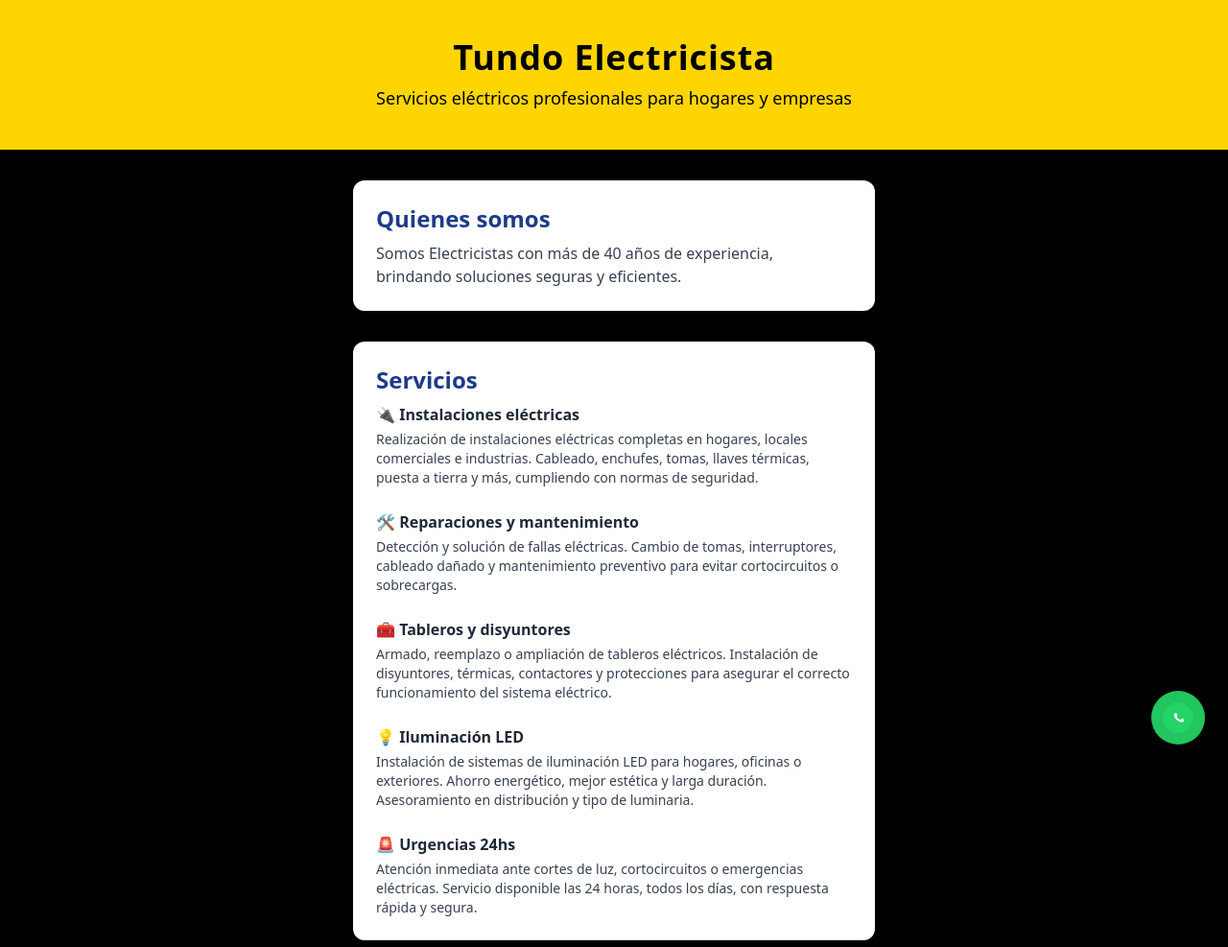
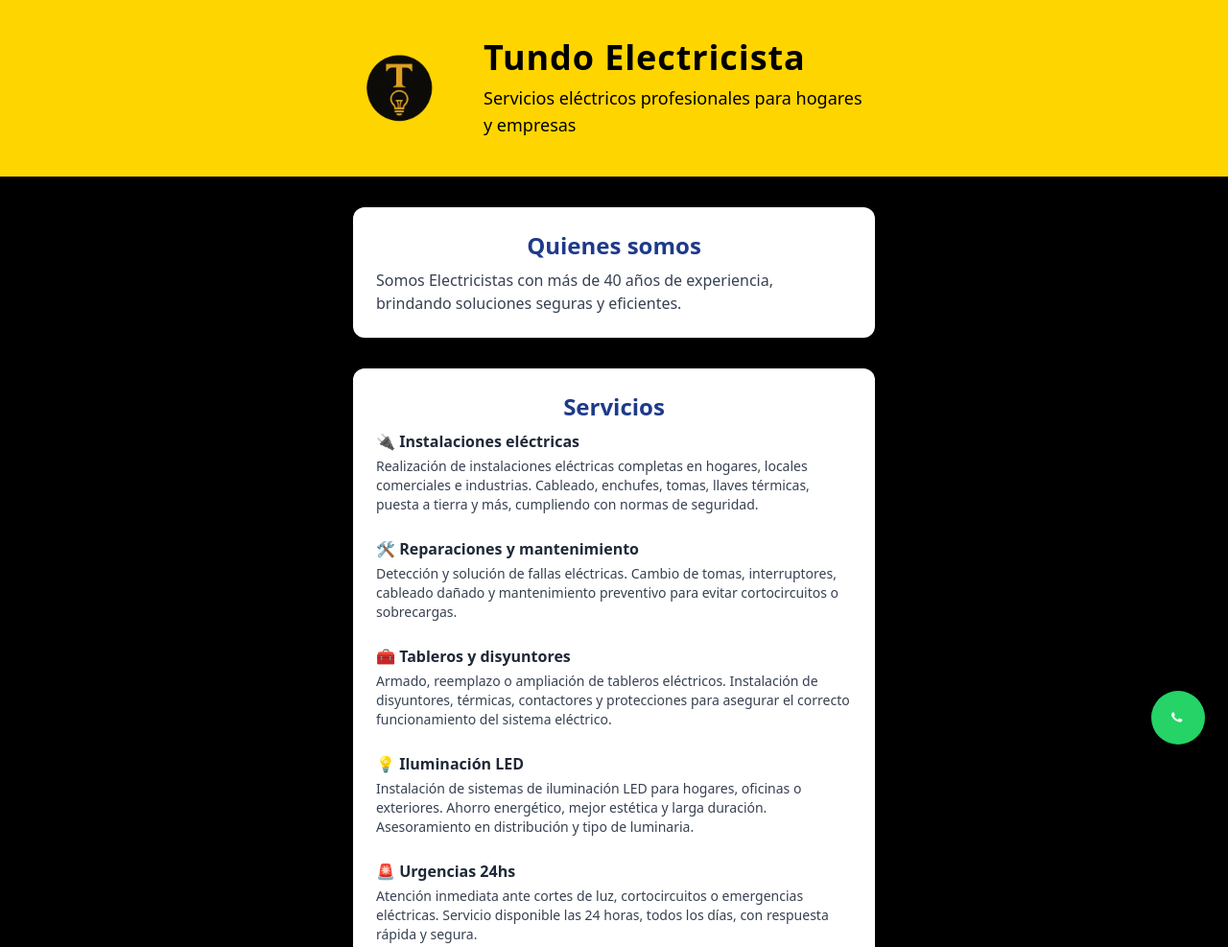
Before and after one commit to eroscabj/landing-electricista, a plain HTML site: page index.html in a window 1280 px wide. Shown: the top 987 px of the page at 96% size. Drawn offline with nearby package versions, Linux system fonts and the light colour scheme.

Commit message:
Add files via upload

```diff
--- a/index.html
+++ b/index.html
@@ -7,17 +7,22 @@
   <script src="https://cdn.tailwindcss.com"></script>
 </head>
 <body class="bg-black text-white font-sans">
-  <header class="text-black py-8 sm:py-10 text-center shadow" style="background-color: #ffd500;">
-    <h1 class="text-3xl sm:text-4xl font-bold mb-2 tracking-wide">Tundo Electricista</h1>
-    <p class="text-base sm:text-lg">Servicios eléctricos profesionales para hogares y empresas</p>
+  <header class="text-black py-8 sm:py-10 shadow" style="background-color: #ffd500;">
+    <div class="max-w-xl mx-auto flex flex-col sm:flex-row items-center sm:items-center gap-4 px-4">
+      <img src="logo.png" alt="Logo Tundo Electricista" class="h-20 w-20 sm:h-24 sm:w-24 object-cover bg-transparent flex-shrink-0 mr-0 sm:mr-6" style="background: none; border: none;" />
+      <div class="flex flex-col items-center sm:items-start w-full min-w-0">
+        <h1 class="text-3xl sm:text-4xl font-bold mb-1 sm:mb-2 tracking-wide whitespace-nowrap sm:whitespace-normal text-center sm:text-left overflow-hidden text-ellipsis">Tundo Electricista</h1>
+        <p class="text-base sm:text-lg text-center sm:text-left">Servicios eléctricos profesionales para hogares y empresas</p>
+      </div>
+    </div>
   </header>
   <main class="max-w-xl w-full mx-auto mt-6 sm:mt-8 px-2 sm:px-4">
     <section class="mb-6 sm:mb-8 bg-white rounded-xl shadow p-4 sm:p-6">
-      <h2 class="text-xl sm:text-2xl font-semibold text-blue-900 mb-2">Quienes somos</h2>
+      <h2 class="text-xl sm:text-2xl font-semibold text-blue-900 mb-2 text-center">Quienes somos</h2>
       <p class="text-gray-700 text-sm sm:text-base">Somos Electricistas con más de 40 años de experiencia, brindando soluciones seguras y eficientes.</p>
     </section>
     <section class="mb-6 sm:mb-8 bg-white rounded-xl shadow p-4 sm:p-6">
-      <h2 class="text-xl sm:text-2xl font-semibold text-blue-900 mb-2">Servicios</h2>
+      <h2 class="text-xl sm:text-2xl font-semibold text-blue-900 mb-2 text-center">Servicios</h2>
       <ul class="space-y-4 sm:space-y-6">
         <li>
           <span class="font-semibold text-gray-800">🔌 Instalaciones eléctricas</span>
@@ -43,34 +48,31 @@
     </section>
   </main>
   <section class="max-w-xl w-full mx-auto mt-4 mb-8 px-2 sm:px-4">
-    <form action="https://formspree.io/f/mayvlqzv" method="POST" class="bg-white rounded-xl shadow p-4 sm:p-6 flex flex-col space-y-4">
-      <h2 class="text-xl sm:text-2xl font-semibold text-blue-900 mb-2">Contacto</h2>
+    <form action="https://formspree.io/f/xwpbjear" method="POST" class="bg-white rounded-xl shadow p-4 sm:p-6 flex flex-col space-y-4">
+      <h2 class="text-xl sm:text-2xl font-semibold text-blue-900 mb-2 text-center">Contacto</h2>
       <div>
         <label for="nombre" class="block text-gray-700 font-medium mb-1">Nombre *</label>
-        <input type="text" id="nombre" name="nombre" required class="w-full border border-gray-300 rounded px-3 py-2 focus:outline-none focus:ring-2 focus:ring-blue-400" placeholder="Tu nombre">
+        <input type="text" id="nombre" name="nombre" required class="w-full border border-gray-300 rounded px-3 py-2 focus:outline-none focus:ring-2 focus:ring-blue-400 text-black" placeholder="Tu nombre">
       </div>
       <div>
         <label for="email" class="block text-gray-700 font-medium mb-1">Email *</label>
-        <input type="email" id="email" name="email" required class="w-full border border-gray-300 rounded px-3 py-2 focus:outline-none focus:ring-2 focus:ring-blue-400" placeholder="tucorreo@email.com">
+        <input type="email" id="email" name="email" required class="w-full border border-gray-300 rounded px-3 py-2 focus:outline-none focus:ring-2 focus:ring-blue-400 text-black" placeholder="tucorreo@email.com">
       </div>
       <div>
         <label for="telefono" class="block text-gray-700 font-medium mb-1">Teléfono (opcional)</label>
-        <input type="tel" id="telefono" name="telefono" class="w-full border border-gray-300 rounded px-3 py-2 focus:outline-none focus:ring-2 focus:ring-blue-400" placeholder="Ej: 11 2345-6789">
+        <input type="tel" id="telefono" name="telefono" class="w-full border border-gray-300 rounded px-3 py-2 focus:outline-none focus:ring-2 focus:ring-blue-400 text-black" placeholder="Ej: 11 2345-6789">
       </div>
       <div>
         <label for="mensaje" class="block text-gray-700 font-medium mb-1">Mensaje *</label>
-        <textarea id="mensaje" name="mensaje" required rows="4" class="w-full border border-gray-300 rounded px-3 py-2 focus:outline-none focus:ring-2 focus:ring-blue-400" placeholder="Escribí tu consulta..."></textarea>
+        <textarea id="mensaje" name="mensaje" required rows="4" class="w-full border border-gray-300 rounded px-3 py-2 focus:outline-none focus:ring-2 focus:ring-blue-400 text-black" placeholder="Escribí tu consulta..."></textarea>
       </div>
       <button type="submit" class="bg-blue-900 text-white font-semibold rounded px-6 py-2 hover:bg-blue-800 transition">Enviar</button>
-      <p class="text-xs text-gray-500 mt-2">Al enviar el formulario, recibirás una confirmación en pantalla y el mensaje llegará a erostundoo@gmail.com</p>
+      <p class="text-xs text-gray-500 mt-2">Al enviar el formulario, recibirás una confirmación en pantalla y el mensaje llegará a tu email.</p>
     </form>
   </section>
-  <a href="https://wa.me/5491154108256" class="fixed bottom-4 right-4 sm:bottom-6 sm:right-6 bg-green-500 hover:bg-green-600 rounded-full shadow-lg w-12 h-12 sm:w-14 sm:h-14 flex items-center justify-center z-50 transition duration-200 focus:outline-none focus:ring-0 active:outline-none active:ring-0" target="_blank" title="Contactar por WhatsApp">
-    <svg viewBox="0 0 32 32" class="w-7 h-7 sm:w-8 sm:h-8" xmlns="http://www.w3.org/2000/svg">
-      <g>
-        <circle cx="16" cy="16" r="16" fill="#25D366"/>
-        <path d="M22.1 17.6c-.3-.2-1.7-.8-2-.9-.3-.1-.5-.2-.7.2-.2.3-.6.9-.8 1.1-.1.2-.3.2-.6.1-.3-.1-1.1-.4-2-1.2-.7-.6-1.2-1.4-1.4-1.6-.1-.2-.01-.4.1-.5.1-.1.2-.3.3-.4.1-.1.1-.2.2-.4.1-.2.1-.3 0-.5-.1-.1-.6-1.4-.8-1.9-.2-.5-.4-.4-.6-.4-.2 0-.3 0-.5 0-.2 0-.4.1-.7.3-.2.2-.9.8-.9 2.1 0 1.2.9 2.4 1.1 2.6.1.2 1.9 2.8 4.4 3.8.6.2 1.1.4 1.5.5.6.1 1.2.1 1.6.1.5-.1 1.5-.6 1.7-1.2.2-.6.2-1.1.1-1.2-.1-.1-.2-.2-.5-.3z" fill="#fff"/>
-      </g>
+  <a href="https://wa.me/5491154108256" class="fixed bottom-4 right-4 sm:bottom-6 sm:right-6 bg-[#25D366] hover:bg-green-600 rounded-full shadow-lg w-12 h-12 sm:w-14 sm:h-14 flex items-center justify-center z-50 transition duration-200 focus:outline-none focus:ring-0 active:outline-none active:ring-0" target="_blank" title="Contactar por WhatsApp">
+    <svg xmlns="http://www.w3.org/2000/svg" viewBox="0 0 32 32" class="w-7 h-7 sm:w-8 sm:h-8" fill="white">
+      <path d="M19.11 17.47c-.26-.13-1.53-.76-1.77-.85-.24-.09-.41-.13-.58.13-.17.26-.67.85-.82 1.02-.15.17-.3.19-.55.07-.26-.13-1.09-.4-2.08-1.28-.77-.68-1.29-1.52-1.44-1.78-.15-.26-.02-.39.11-.52.12-.12.26-.31.39-.47.13-.16.17-.28.26-.47.09-.19.05-.35-.02-.48-.07-.13-.6-1.44-.82-1.97-.22-.53-.44-.46-.6-.47-.16-.01-.34-.01-.53-.01-.19 0-.47.07-.71.35-.24.28-.93.91-.93 2.22 0 1.31 1 2.58 1.14 2.76.14.18 1.97 3.01 4.77 4.1.67.29 1.19.46 1.6.59.67.21 1.28.18 1.76.11.54-.08 1.65-.68 1.89-1.33.25-.65.25-1.2.17-1.32-.07-.12-.25-.18-.52-.31z"/>
     </svg>
   </a>
   <script src="script.js"></script>
```
Also changed, not shown: logo.png (added).
